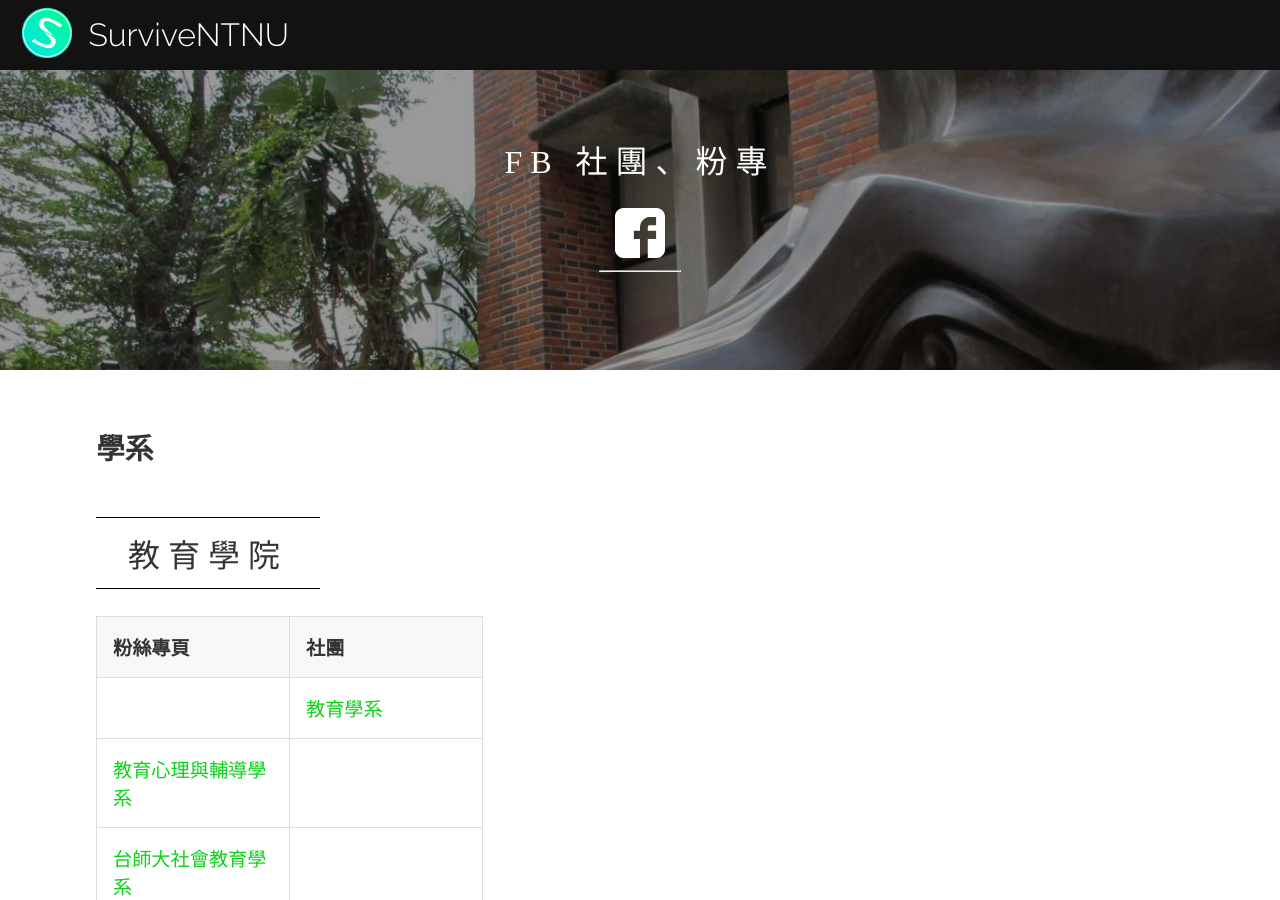
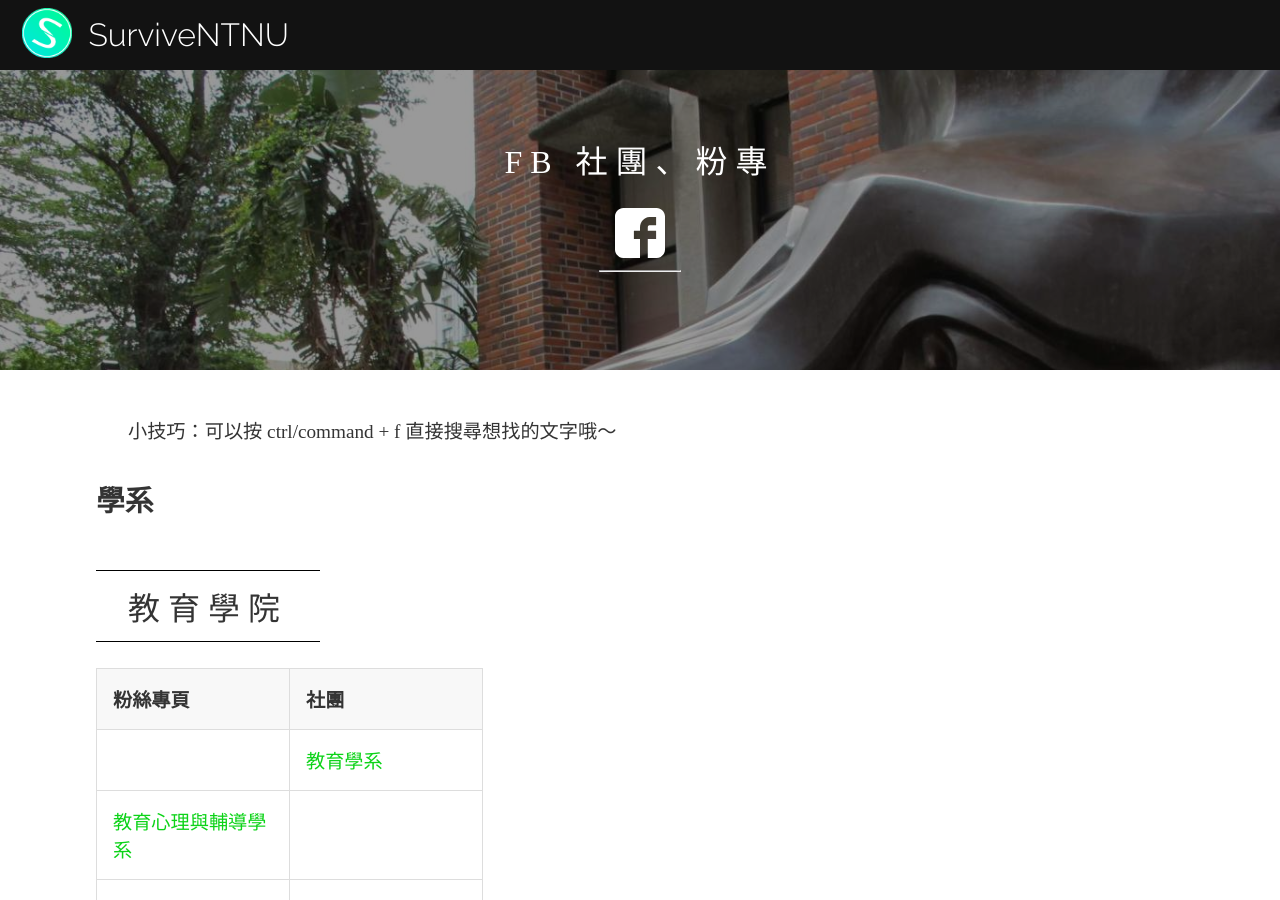
Before and after one commit to as535364/surviveNTNU, a Jekyll site: the page built from _references/facebook.md, in a window 1280 px wide and 900 px high. Built offline with Jekyll 4.4.1, drawn with Linux system fonts in a browser that asks for light colours; nearby versions of some CDN libraries.

Commit message:
加上小技巧

```diff
--- a/_references/facebook.md
+++ b/_references/facebook.md
@@ -4,6 +4,9 @@ title:   FB 社團、粉專
 icon:    facebook29.svg
 alticon: facebook
 ---
+
+小技巧：可以按 ctrl/command + f 直接搜尋想找的文字哦～
+
 # 學系
 
 ## 教育學院
```
